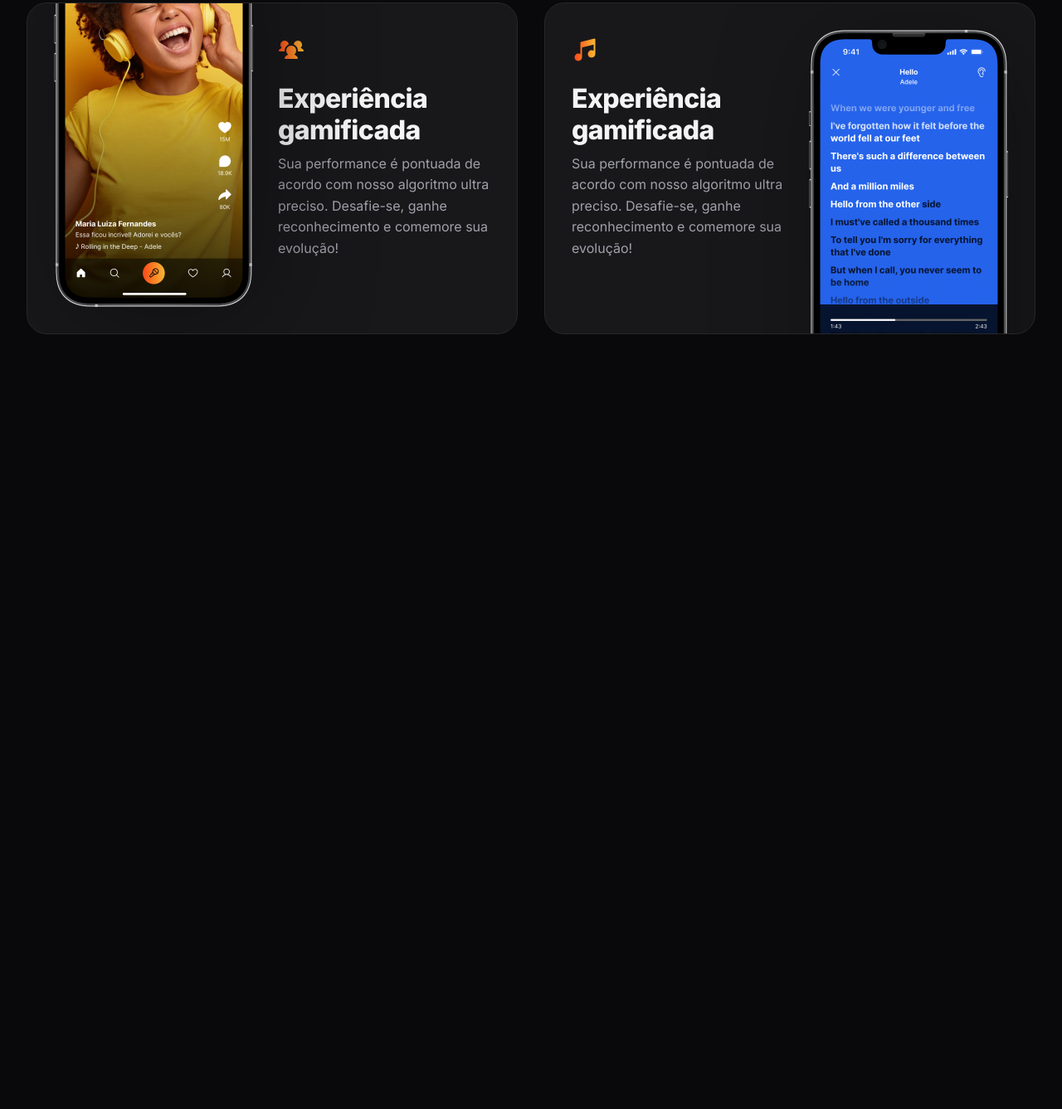
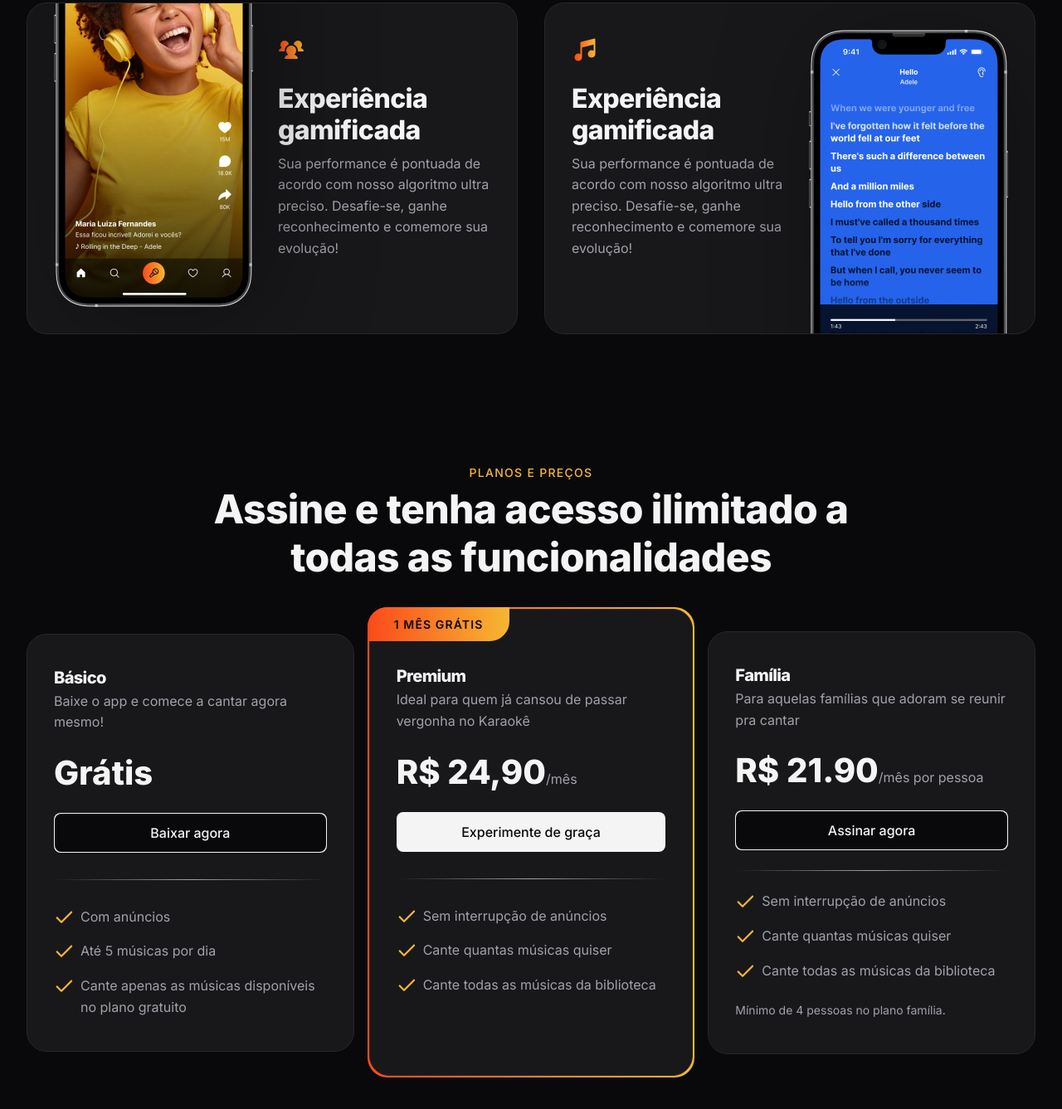
Before and after one commit to malopez23/zingen, a plain HTML site: page index.html in a window 1280 px wide. Shown: the part 2168-3505 px from the top of the page at 83% size. Before the commit the page ends 2651 px from the top, so only its background shows below. Drawn offline with Linux system fonts and the light colour scheme.

Commit message:
Section pricing

```diff
--- a/index.html
+++ b/index.html
@@ -129,5 +129,66 @@
         </div>
       </div>
     </section>
+
+    <section id="pricing">
+      <div class="container py-xl">
+        <header>
+          <strong>Planos e preços</strong>
+          <h2>Assine e tenha acesso ilimitado a todas as funcionalidades</h2>
+        </header>
+
+        <div class="cards even-columns items-center">
+          <div class="card py-lg px-lg">
+            <h3>Básico</h3>
+            <p>Baixe o app e comece a cantar agora mesmo!</p>
+            <zin-pricing>Grátis</zin-pricing>
+            <a
+              href="#download"
+              class="btn btn-md"
+              aria-label="Baixar agora"
+            ></a>
+            <div class="separator"></div>
+            <ul role="list" class="grid gap-1">
+              <li>Com anúncios</li>
+              <li>Até 5 músicas por dia</li>
+              <li>Cante apenas as músicas disponíveis no plano gratuito</li>
+            </ul>
+          </div>
+
+          <div class="premium">
+            <div class="card py-lg px-lg">
+              <span>1 mês grátis</span>
+              <h3>Premium</h3>
+              <p>Ideal para quem já cansou de passar vergonha no Karaokê</p>
+              <zin-pricing>R$ 24,90<small>/mês</small></zin-pricing>
+              <a
+                href="#"
+                class="btn btn-md"
+              >Experimente de graça</a>
+              <div class="separator"></div>
+              <ul role="list" class="grid gap-1">
+                <li>Sem interrupção de anúncios</li>
+                <li>Cante quantas músicas quiser</li>
+                <li>Cante todas as músicas da biblioteca</li>
+              </ul>
+            </div>
+          </div>
+
+          <div class="card py-lg px-lg">
+            <h3>Família</h3>
+            <p>Para aquelas famílias que adoram se reunir pra cantar</p>
+            <zin-pricing>R$ 21.90<small>/mês por pessoa</small></zin-pricing>
+            <a href="#" class="btn btn-md" aria-label="Assinar agora"></a>
+            <div class="separator"></div>
+            <ul role="list" class="grid gap-1">
+              <li>Sem interrupção de anúncios</li>
+              <li>Cante quantas músicas quiser</li>
+              <li>Cante todas as músicas da biblioteca</li>
+            </ul>
+            <small>Mínimo de 4 pessoas no plano família.</small>
+          </div>
+        </div>
+      </div>
+    </section>
   </body>
 </html>
--- a/styles/index.css
+++ b/styles/index.css
@@ -8,6 +8,6 @@
 @import url(about.css);
 @import url(cards.css);
 @import url(features.css) (width >= 80em);
-/* @import url(pricing.css);
-@import url(download.css);
-@import url(footer.css); */
+@import url(pricing.css);
+/* @import url(download.css); */
+/* @import url(footer.css); */
--- /dev/null
+++ b/styles/pricing.css
@@ -0,0 +1,121 @@
+#pricing {
+  --fs-price: 2rem;
+  & header {
+    text-align: center;
+  }
+
+  & .cards {
+    margin-top: 2rem;
+  }
+
+  & h3 {
+    font-size: 1.25rem;
+    margin-top: 0;
+  }
+
+  & .card p {
+    margin-top: 0.25rem;
+  }
+
+  & zin-pricing {
+    display: block;
+    padding-block: 1.5rem;
+    font-family: var(--ff-sans);
+    font-size: var(--fs-price);
+    font-weight: var(--fw-bold);
+    line-height: 1.2;
+  }
+
+  .btn {
+    width: 100%;
+  }
+
+  & .separator {
+    height: 1px;
+    margin-block: 2rem;
+    background: radial-gradient(
+      var(--text-color-secondary),
+      var(--surface-color) 70%
+    );
+  }
+
+  & li {
+    color: var(--text-color-secondary);
+    background: url(../assets/icons/Check.svg) no-repeat;
+    padding-left: 2rem;
+  }
+
+  & ul + small {
+    display: block;
+    margin-top: 1.5rem;
+    font-size: 0.875rem;
+    color: var(--text-color-secondary);
+  }
+
+  & .premium {
+    position: relative;
+    padding: 2px;
+    & .card {
+      padding-top: 4.25rem;
+      & > span {
+        position: absolute;
+        top: 0;
+        left: 0;
+
+        padding: 0.75rem 2rem;
+        background: linear-gradient(
+          90deg,
+          var(--brand-color-secondary) 0%,
+          var(--brand-color-primary) 100%
+        );
+
+        border-top-left-radius: 1.5rem;
+        border-bottom-right-radius: 1.5rem;
+
+        font: 600 var(--fs-sm) var(--ff-sans);
+        text-transform: uppercase;
+        letter-spacing: 0.08em;
+        color: var(--bg-color);
+      }
+    }
+    &::before {
+      content: "";
+      background: linear-gradient(
+        90deg,
+        var(--brand-color-secondary) 0%,
+        var(--brand-color-primary) 100%
+      );
+      position: absolute;
+      inset: 0;
+      border-radius: 1.5rem;
+      z-index: -1;
+    }
+  }
+
+  & zin-pricing small {
+    font: var(--fw-base) 1rem/125% var(--ff-sans);
+    color: var(--text-color-secondary);
+  }
+
+  @media (width >= 80em) {
+    --fs-price: 2.5rem;
+
+    & header {
+      margin-inline: auto;
+      max-width: 50em;
+    }
+
+    & .premium .card {
+      padding-bottom: 6rem;
+    }
+
+    .btn-md {
+      padding: 0.75rem 1.5rem;
+      font-size: var(--fs-base);
+    }
+
+    & .card:nth-child(3) .separator {
+      margin-block: 1.5rem;
+    }
+  }
+}
```
